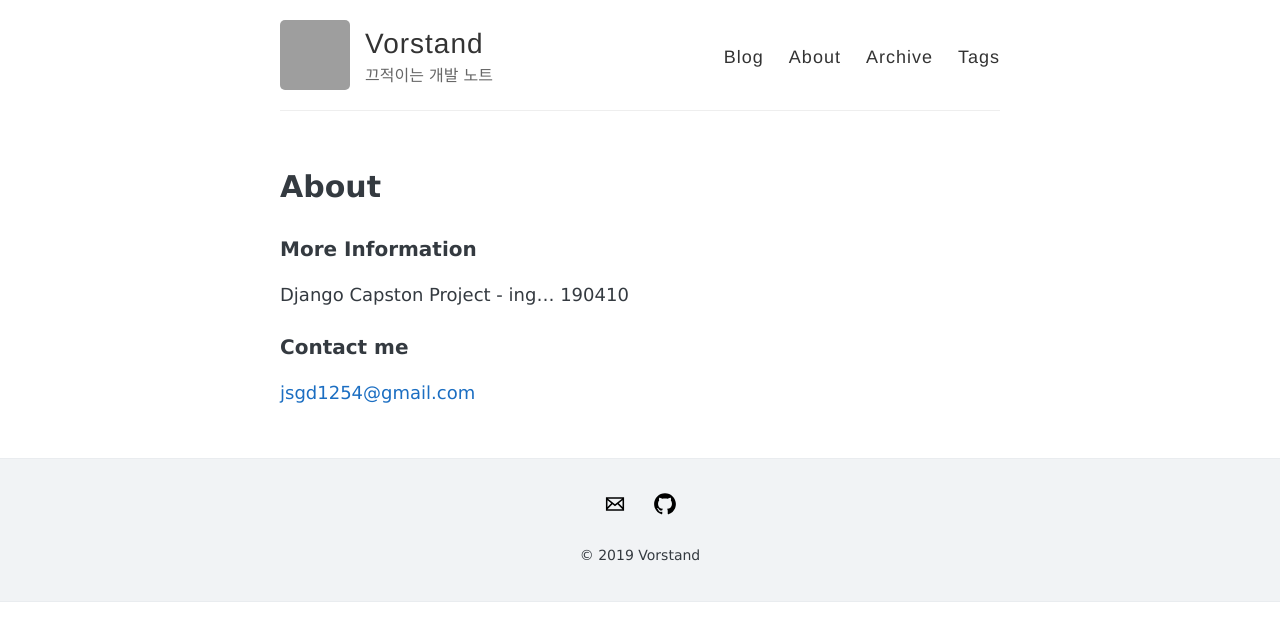
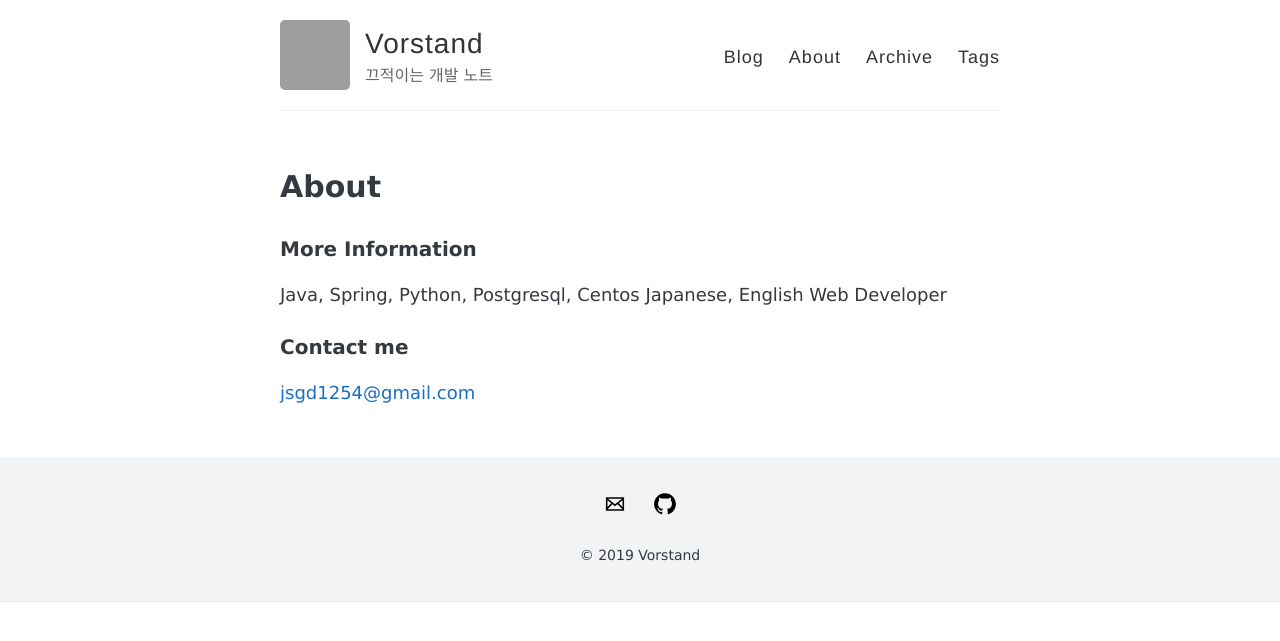
Before and after one commit to pjs21s/pjs21s.github.io, a Jekyll site: the page built from about.md, in a window 1280 px wide. Shown: the top 641 px of the page. Built offline with Jekyll 4.4.1, drawn with Linux system fonts in a browser that asks for light colours; grey boxes are pictures that could not be loaded.

Commit message:
about 수정

```diff
--- a/about.md
+++ b/about.md
@@ -6,7 +6,9 @@ permalink: /about/
 
 ### More Information
 
-Django Capston Project - ing... 190410
+Java, Spring, Python, Postgresql, Centos
+Japanese, English
+Web Developer
 
 ### Contact me
 
```
